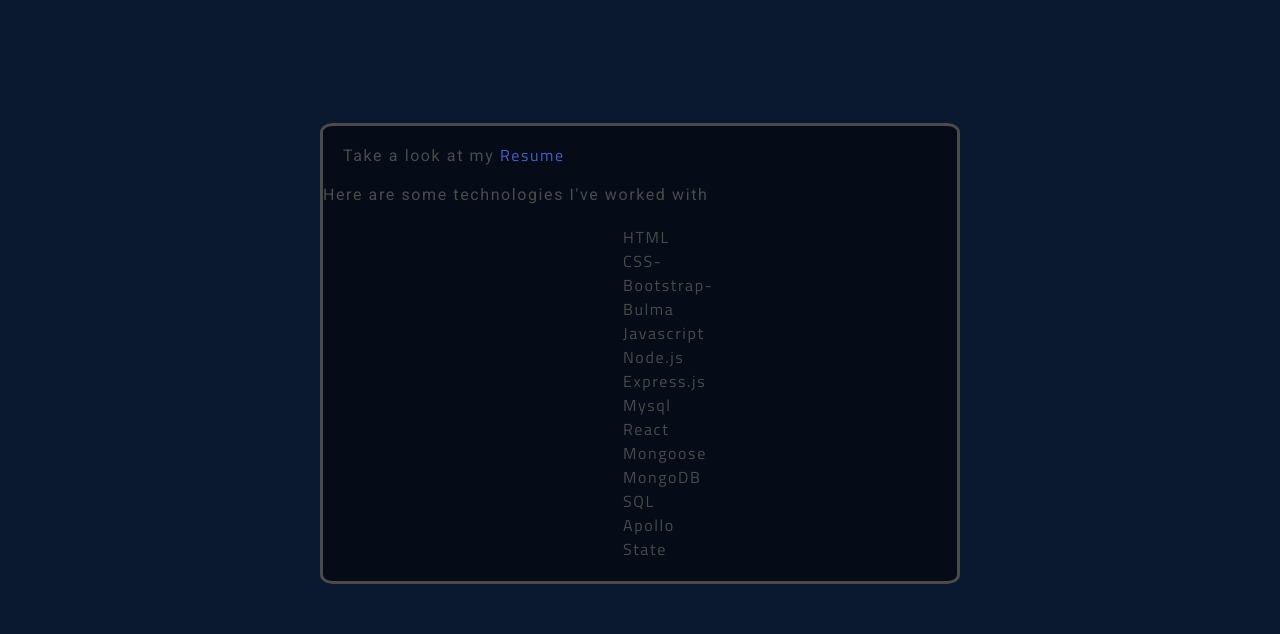
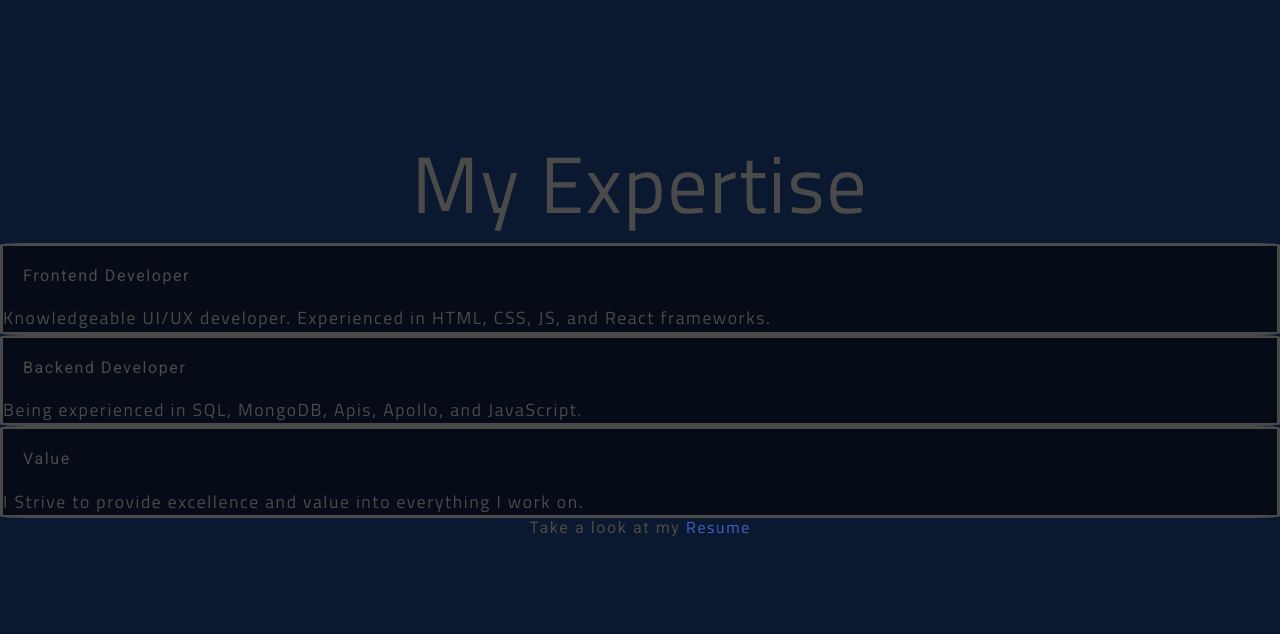
Before and after one commit to JaredLove/jay, a React (Create React App) app: page / in a window 1280 px wide. Shown: the part 1520-2154 px from the top of the page. Built offline with nearby package versions, Linux system fonts and the light colour scheme.

Commit message:
updates to resume section

```diff
--- a/package.json
+++ b/package.json
@@ -23,6 +23,8 @@
     "sass": "^1.56.1",
     "web-vitals": "^1.1.1"
   },
+
+
   "scripts": {
     "start": "react-scripts start",
     "build": "react-scripts build",
--- a/src/components/Home/index.js
+++ b/src/components/Home/index.js
@@ -34,55 +34,34 @@
 
       <div className='resumeInfo' id='resume'>
 
+<p className='resumeTitle'>My Expertise</p>
 
 <div className='borderInfo'>
+  <h1>Frontend Developer</h1>
+  <p>
+    Knowledgeable UI/UX developer. Experienced
+    in HTML, CSS, JS, and React frameworks.
+  </p>
+</div>
+<div className='borderInfo'>
+  <h1>Backend Developer</h1>
+  <p>
+    Being experienced in SQL, MongoDB, Apis,
+    Apollo, and JavaScript.
+  </p>
+</div>
+<div className='borderInfo'>
+  <h1>Value</h1>
+  <p>
+    I Strive to provide excellence and value
+    into everything I work on.
+  </p>
+</div>
+
+
  <h1>Take a look at my <a href="https://docs.google.com/document/d/17J7e-47XY25hDmlJsdg8uso_YAwcqxTL8uDUWnMpqb4/edit?usp=sharing" target="_blank" rel="noopener noreferrer">Resume</a></h1>
 
-   <h2>Here are some technologies I've worked with</h2>
 
-<ul className="skill">
-<li>
-
- <i className="fa-solid fa-check"></i> HTML
-</li>
-<li>
- <i className="fa-solid fa-check"></i> CSS-Bootstrap-Bulma
-</li>
-<li>
- <i className="fa-solid fa-check"></i> Javascript
-</li>
-<li>
- <i className="fa-solid fa-check"></i> Node.js
-</li>
-<li>
- <i className="fa-solid fa-check"></i> Express.js
-</li>
-<li>
- <i className="fa-solid fa-check"></i> Mysql
-</li>
-<li>
- <i className="fa-solid fa-check"></i> React
-</li>
-<li>
- <i className="fa-solid fa-check"></i> Mongoose
-</li>
-
-<li>
- <i className="fa-solid fa-check"></i> MongoDB
-</li>
-<li>
- <i className="fa-solid fa-check"></i> SQL
-</li>
-<li>
- <i className="fa-solid fa-check"></i> Apollo
-</li>
-<li>
- <i className="fa-solid fa-check"></i> State
-</li>
-
-
-</ul>
-</div>
 </div>
       <div className='work' id='work'>
       <h1> Some Of My Work</h1>
--- a/src/index.css
+++ b/src/index.css
@@ -310,7 +310,7 @@
 
 }
 
-
+/* Expertise Resume CSS */
 
 .resumeInfo {
   display: flex;
@@ -320,11 +320,15 @@
 
 }
 
+.resumeTitle {
+  font-size: 80px;
+}
+
 .borderInfo {
   border: solid;
   border-radius: 2%;
   background-color: rgba(0, 0, 0, 0.5);
-  width: 50%;
+  width: 100%;
 }
 .borderInfo h1, h2 {
   margin: 20px;
```
